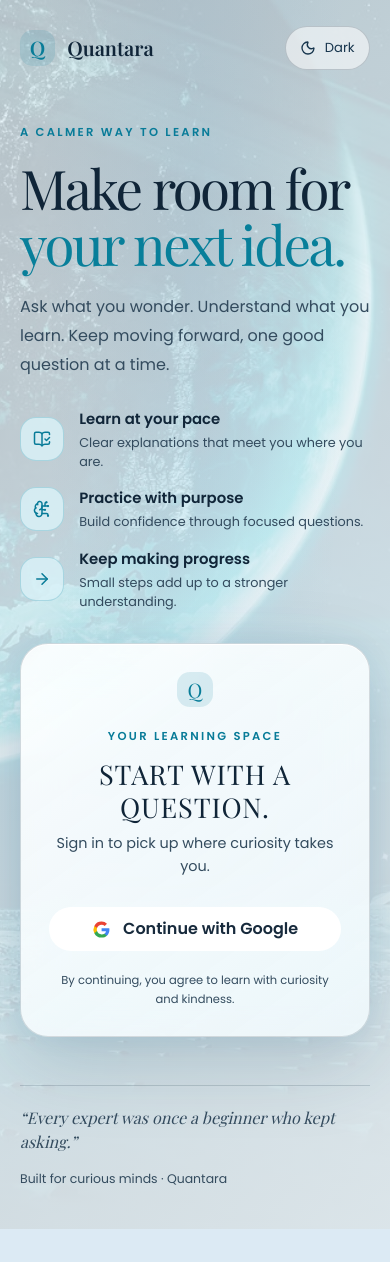
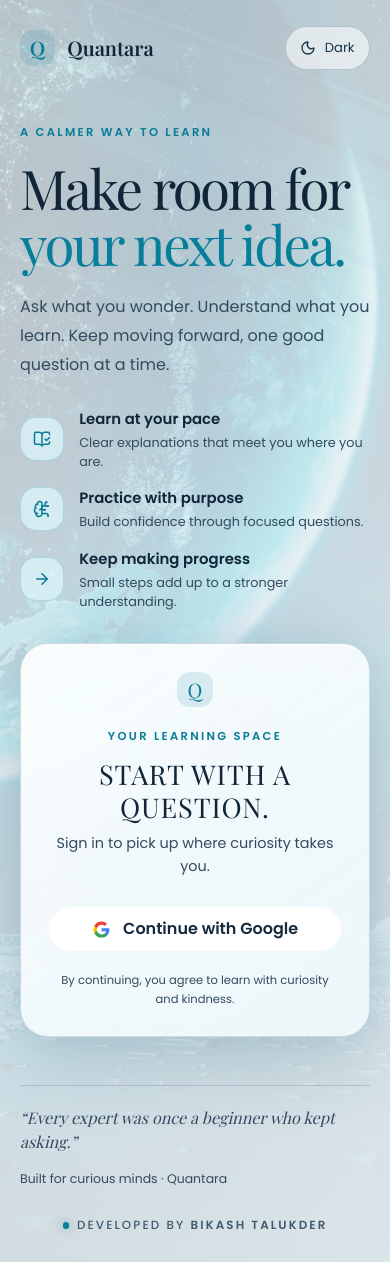
Before and after one commit to bikash-20/QUANATRA-AI-V2, a Next.js app in the folder web/: page /login in a window 390 px wide. Before the commit the page ends 1229 px from the top, so only its background shows below. Built offline with nearby package versions, Linux system fonts and the light colour scheme.

Commit message:
feat(credits): add 'Developed by Bikash Talukder' link across login, sidebar, mobile

```diff
--- a/web/app/globals.css
+++ b/web/app/globals.css
@@ -1082,6 +1082,12 @@
   text-align: right;
 }
 
+.login-shell > .developer-credit--inline {
+  align-self: center;
+  margin-top: 0.5rem;
+  margin-bottom: 0.5rem;
+}
+
 .login-error {
   margin-top: 1rem !important;
   color: #ffc0c6 !important;
@@ -2216,3 +2222,97 @@
     background: var(--panel-strong) !important;
   }
 }
+
+/* ----- Developer credit -----
+   Small "Developed by Bikash Talukder" line shown in the login footer,
+   the desktop sidebar footer, and as a floating chip above the mobile
+   tabbar. Same color tokens as the rest of the chrome so it inherits
+   the active theme automatically. */
+
+.developer-credit {
+  display: inline-flex;
+  align-items: center;
+  gap: 0.5rem;
+  color: var(--text-muted);
+  font-size: 0.74rem;
+  font-weight: 500;
+  letter-spacing: 0.18em;
+  text-transform: uppercase;
+  text-decoration: none;
+  transition: color 160ms ease;
+}
+
+.developer-credit:hover {
+  color: var(--foreground);
+}
+
+.developer-credit:focus-visible {
+  outline: 2px solid var(--accent);
+  outline-offset: 3px;
+  border-radius: 4px;
+}
+
+.developer-credit strong {
+  color: inherit;
+  font-weight: 600;
+  letter-spacing: 0.18em;
+}
+
+.developer-credit-dot {
+  display: inline-block;
+  width: 0.4rem;
+  height: 0.4rem;
+  border-radius: 50%;
+  background: var(--accent);
+  box-shadow: 0 0 8px color-mix(in srgb, var(--accent) 50%, transparent);
+}
+
+/* Inline (login footer): single line, right-aligned next to the
+   "Built for curious minds" line. */
+.developer-credit--inline {
+  margin: 0;
+}
+
+/* Footer (sidebar): a small caption row that lives at the bottom of
+   the sidebar. */
+.developer-credit--footer {
+  width: 100%;
+  padding: 0.5rem 0.8rem;
+  border-top: 1px solid var(--border);
+  justify-content: center;
+}
+
+/* Mobile: a small chip floating above the bottom tabbar. Sits flush
+   against the safe-area-inset so it never collides with the home
+   indicator. */
+.developer-credit--mobile {
+  position: fixed;
+  z-index: var(--z-tabbar);
+  right: max(0.75rem, env(safe-area-inset-right));
+  bottom: calc(3.7rem + max(0.5rem, env(safe-area-inset-bottom)));
+  padding: 0.4rem 0.65rem;
+  border: 1px solid var(--glass-rim-soft);
+  border-radius: 999px;
+  background: color-mix(in srgb, var(--panel-strong) 86%, transparent);
+  -webkit-backdrop-filter: blur(10px) saturate(150%);
+  backdrop-filter: blur(10px) saturate(150%);
+  font-size: 0.65rem;
+  letter-spacing: 0.16em;
+}
+
+.developer-credit--mobile .developer-credit-dot {
+  width: 0.32rem;
+  height: 0.32rem;
+}
+
+@media (min-width: 768px) {
+  .developer-credit--mobile {
+    display: none;
+  }
+}
+
+[data-theme='light'] .developer-credit--mobile {
+  background: rgba(255, 255, 255, 0.78);
+  border-color: rgba(11, 31, 58, 0.1);
+  box-shadow: 0 6px 18px rgba(8, 24, 48, 0.08);
+}
--- a/web/app/login/page.tsx
+++ b/web/app/login/page.tsx
@@ -7,6 +7,7 @@
 import { ArrowRight, BookOpenCheck, BrainCircuit, Moon, Sun } from 'lucide-react';
 import { useMemo, useState, useSyncExternalStore } from 'react';
 import { authAdapter } from '@/lib/auth';
+import { DeveloperCredit } from '@/components/developer-credit';
 
 const noSubscribe = () => () => {};
 
@@ -172,6 +173,7 @@
           <p>“Every expert was once a beginner who kept asking.”</p>
           <span>Built for curious minds · Quantara</span>
         </footer>
+        <DeveloperCredit variant="inline" />
       </div>
     </main>
   );
--- a/web/components/app-shell.tsx
+++ b/web/components/app-shell.tsx
@@ -31,6 +31,7 @@
 import { useCallback, useEffect, useRef, useState, useSyncExternalStore, type ReactNode } from 'react';
 import { authAdapter } from '@/lib/auth';
 import { AuthBar } from '@/components/auth-bar';
+import { DeveloperCredit } from '@/components/developer-credit';
 import { STORAGE_KEYS, writeStorage } from '@/lib/storage';
 
 const welcomeMessages = [
@@ -448,6 +449,7 @@
               </span>
             </button>
           )}
+          <DeveloperCredit variant="footer" />
         </div>
         <button
           type="button"
@@ -547,6 +549,7 @@
           })}
         </nav>
       </div>
+      <DeveloperCredit variant="mobile" />
     </div>
   );
 }
--- /dev/null
+++ b/web/components/developer-credit.tsx
@@ -0,0 +1,33 @@
+// "Developed by Bikash Talukder" credit. Reused by:
+//   - the login page footer
+//   - the desktop sidebar footer (mounted inside <AppShell>)
+//   - the mobile-tabbar overlay line on the explore/chat pages
+//
+// The link is the project owner's portfolio. The component renders a
+// small-caps muted line; the host decides whether to wrap it in extra
+// chrome (footer rows, overlay chips, etc).
+
+const PORTFOLIO_URL = 'https://official-portfolio-kappa-seven.vercel.app/';
+const DEVELOPER_NAME = 'Bikash Talukder';
+
+type Variant = 'inline' | 'footer' | 'mobile';
+
+type DeveloperCreditProps = {
+  variant?: Variant;
+};
+
+export function DeveloperCredit({ variant = 'inline' }: DeveloperCreditProps) {
+  return (
+    <a
+      href={PORTFOLIO_URL}
+      target="_blank"
+      rel="noopener noreferrer"
+      className={`developer-credit developer-credit--${variant}`}
+    >
+      <span aria-hidden="true" className="developer-credit-dot" />
+      <span>
+        Developed by <strong>{DEVELOPER_NAME}</strong>
+      </span>
+    </a>
+  );
+}
```
